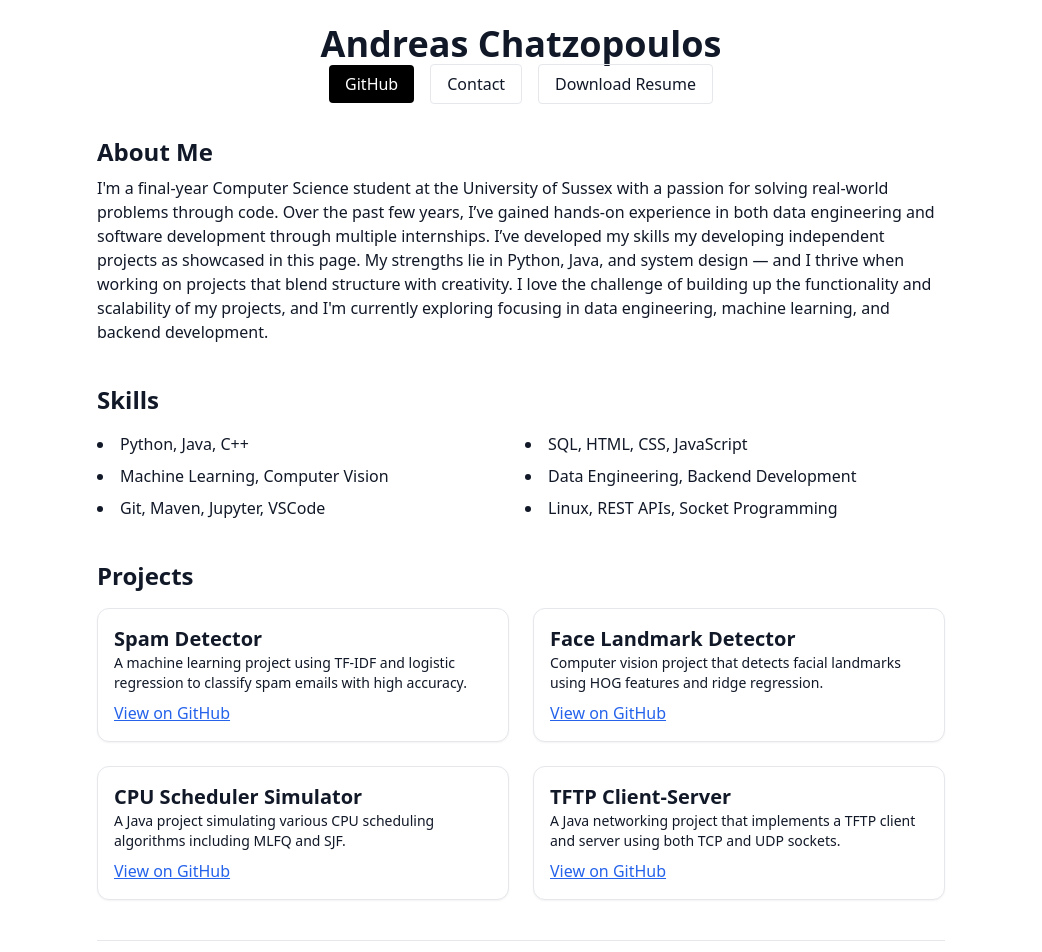
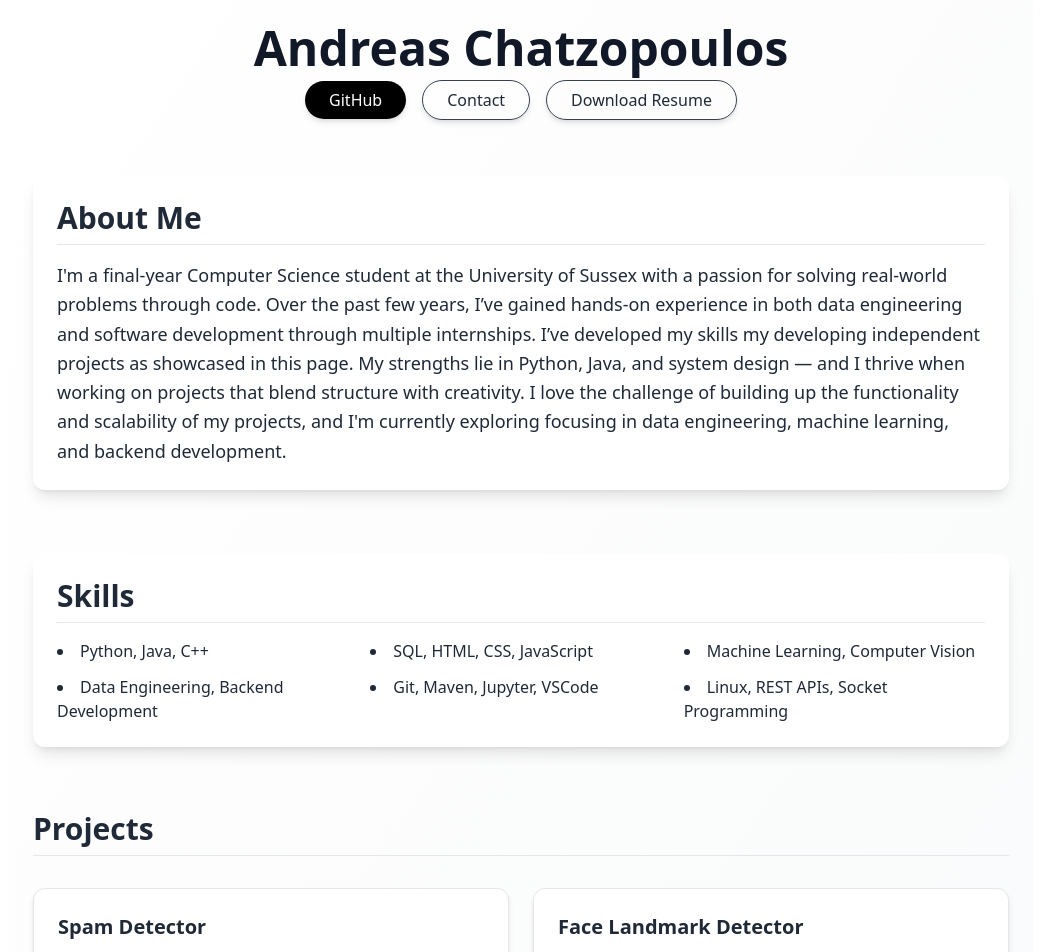
Before and after one commit to AndreasChatzopoulos/Portfolio-Site, a React (Vite) app: page / in a window 1280 px wide. Shown: the top 952 px of the page, without its empty margins (119-1161 px from the left). Built offline with nearby package versions, Linux system fonts and the light colour scheme.

Commit message:
Update App.jsx

```diff
--- a/src/App.jsx
+++ b/src/App.jsx
@@ -2,29 +2,29 @@ import React from 'react';
 
 export default function Portfolio() {
   return (
-    <main className="p-6 max-w-4xl mx-auto space-y-10">
+    <main className="p-6 max-w-5xl mx-auto space-y-16 font-sans text-gray-800 bg-gradient-to-br from-white to-gray-50 min-h-screen">
       {/* Hero Section */}
-      <section className="text-center space-y-2">
-        <h1 className="text-4xl font-bold">Andreas Chatzopoulos</h1>
+      <section className="text-center space-y-4">
+        <h1 className="text-5xl font-extrabold text-gray-900">Andreas Chatzopoulos</h1>
         <div className="space-x-4">
-          <a href="https://github.com/AndreasChatzopoulos" target="_blank" className="px-4 py-2 bg-black text-white rounded hover:bg-gray-800 transition">GitHub</a>
-          <a href="mailto:achatzopoulos@outlook.com" className="px-4 py-2 border rounded hover:bg-gray-100 transition">Contact</a>
-          <a href="/resume.pdf" download className="px-4 py-2 border rounded hover:bg-gray-100 transition">Download Resume</a>
+          <a href="https://github.com/AndreasChatzopoulos" target="_blank" className="px-6 py-2 bg-black text-white rounded-full hover:bg-gray-800 transition shadow-md">GitHub</a>
+          <a href="mailto:achatzopoulos@outlook.com" className="px-6 py-2 border border-gray-700 rounded-full hover:bg-gray-100 transition shadow-md">Contact</a>
+          <a href="/resume.pdf" download className="px-6 py-2 border border-gray-700 rounded-full hover:bg-gray-100 transition shadow-md">Download Resume</a>
         </div>
       </section>
 
       {/* About Section */}
-      <section>
-        <h2 className="text-2xl font-semibold mb-2">About Me</h2>
-        <p className="text-base">
+      <section className="bg-white rounded-xl shadow-lg p-6">
+        <h2 className="text-3xl font-semibold mb-4 border-b pb-2">About Me</h2>
+        <p className="text-lg leading-relaxed">
           I'm a final-year Computer Science student at the University of Sussex with a passion for solving real-world problems through code. Over the past few years, I’ve gained hands-on experience in both data engineering and software development through multiple internships. I’ve developed my skills my developing independent projects as showcased in this page. My strengths lie in Python, Java, and system design — and I thrive when working on projects that blend structure with creativity. I love the challenge of building up the functionality and scalability of my projects, and I'm currently exploring focusing in data engineering, machine learning, and backend development.
-        </p>
+         </p>
       </section>
 
       {/* Skills Section */}
-      <section>
-        <h2 className="text-2xl font-semibold mb-4">Skills</h2>
-        <ul className="grid grid-cols-2 gap-2 text-base list-disc list-inside">
+      <section className="bg-white rounded-xl shadow-lg p-6">
+        <h2 className="text-3xl font-semibold mb-4 border-b pb-2">Skills</h2>
+        <ul className="grid grid-cols-2 md:grid-cols-3 gap-3 text-base list-disc list-inside">
           <li>Python, Java, C++</li>
           <li>SQL, HTML, CSS, JavaScript</li>
           <li>Machine Learning, Computer Vision</li>
@@ -35,39 +35,39 @@ export default function Portfolio() {
       </section>
 
       {/* Projects Section */}
-      <section>
-        <h2 className="text-2xl font-semibold mb-4">Projects</h2>
+      <section className="space-y-8">
+        <h2 className="text-3xl font-semibold border-b pb-2">Projects</h2>
         <div className="grid md:grid-cols-2 gap-6">
-          <div className="p-4 border rounded-xl shadow-sm hover:shadow-md transition bg-white">
-            <h3 className="text-xl font-semibold">Spam Detector</h3>
-            <p className="text-sm mb-2">A machine learning project using TF-IDF and logistic regression to classify spam emails with high accuracy.</p>
-            <a href="https://github.com/AndreasChatzopoulos/spam-detector-ml" target="_blank" className="text-blue-600 underline">View on GitHub</a>
-          </div>
-
-          <div className="p-4 border rounded-xl shadow-sm hover:shadow-md transition bg-white">
-            <h3 className="text-xl font-semibold">Face Landmark Detector</h3>
-            <p className="text-sm mb-2">Computer vision project that detects facial landmarks using HOG features and ridge regression.</p>
-            <a href="https://github.com/AndreasChatzopoulos/face-landmark-detector" target="_blank" className="text-blue-600 underline">View on GitHub</a>
-          </div>
-
-          <div className="p-4 border rounded-xl shadow-sm hover:shadow-md transition bg-white">
-            <h3 className="text-xl font-semibold">CPU Scheduler Simulator</h3>
-            <p className="text-sm mb-2">A Java project simulating various CPU scheduling algorithms including MLFQ and SJF.</p>
-            <a href="https://github.com/AndreasChatzopoulos/cpu-scheduler-simulator" target="_blank" className="text-blue-600 underline">View on GitHub</a>
-          </div>
-
-          <div className="p-4 border rounded-xl shadow-sm hover:shadow-md transition bg-white">
-            <h3 className="text-xl font-semibold">TFTP Client-Server</h3>
-            <p className="text-sm mb-2">A Java networking project that implements a TFTP client and server using both TCP and UDP sockets.</p>
-            <a href="https://github.com/AndreasChatzopoulos/tftp-client-server-simulator" target="_blank" className="text-blue-600 underline">View on GitHub</a>
-          </div>
+          {[{
+            title: "Spam Detector",
+            desc: "A machine learning project using TF-IDF and logistic regression to classify spam emails with high accuracy.",
+            url: "https://github.com/AndreasChatzopoulos/spam-detector-ml"
+          }, {
+            title: "Face Landmark Detector",
+            desc: "Computer vision project that detects facial landmarks using HOG features and ridge regression.",
+            url: "https://github.com/AndreasChatzopoulos/face-landmark-detector"
+          }, {
+            title: "CPU Scheduler Simulator",
+            desc: "A Java project simulating various CPU scheduling algorithms including MLFQ and SJF.",
+            url: "https://github.com/AndreasChatzopoulos/cpu-scheduler-simulator"
+          }, {
+            title: "TFTP Client-Server",
+            desc: "A Java networking project that implements a TFTP client and server using both TCP and UDP sockets.",
+            url: "https://github.com/AndreasChatzopoulos/tftp-client-server-simulator"
+          }].map((proj, i) => (
+            <div key={i} className="p-6 rounded-xl bg-white shadow-md hover:shadow-xl transition border">
+              <h3 className="text-xl font-semibold mb-2">{proj.title}</h3>
+              <p className="text-sm mb-4 text-gray-600">{proj.desc}</p>
+              <a href={proj.url} target="_blank" className="inline-block text-sm px-4 py-2 border border-blue-600 text-blue-600 rounded-full hover:bg-blue-600 hover:text-white transition">View on GitHub</a>
+            </div>
+          ))}
         </div>
       </section>
 
       {/* Contact Footer */}
-      <footer className="text-center pt-10 border-t mt-10">
-        <p>Want to work together? Reach me at <a className="text-blue-600" href="mailto:achatzopoulos@outlook.com">achatzopoulos@outlook.com</a></p>
-        <p className="text-sm text-gray-500 mt-2">© {new Date().getFullYear()} Andreas Chatzopoulos</p>
+      <footer className="text-center pt-16 pb-8 border-t">
+        <p className="text-lg">Want to work together? Reach me at <a className="text-blue-600" href="mailto:achatzopoulos@outlook.com">achatzopoulos@outlook.com</a></p>
+        <p className="text-sm text-gray-500 mt-4">© {new Date().getFullYear()} Andreas Chatzopoulos</p>
       </footer>
     </main>
   );
```
